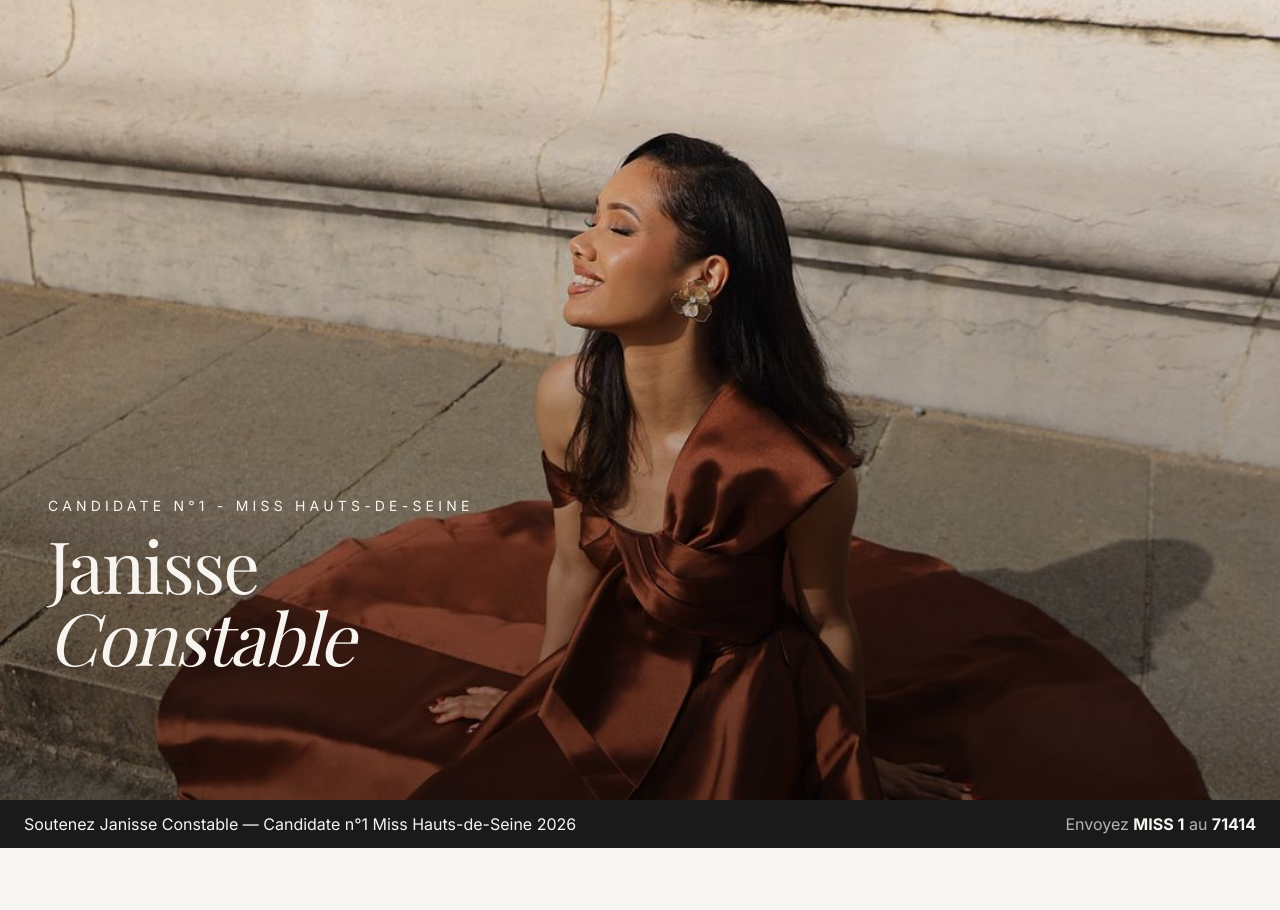
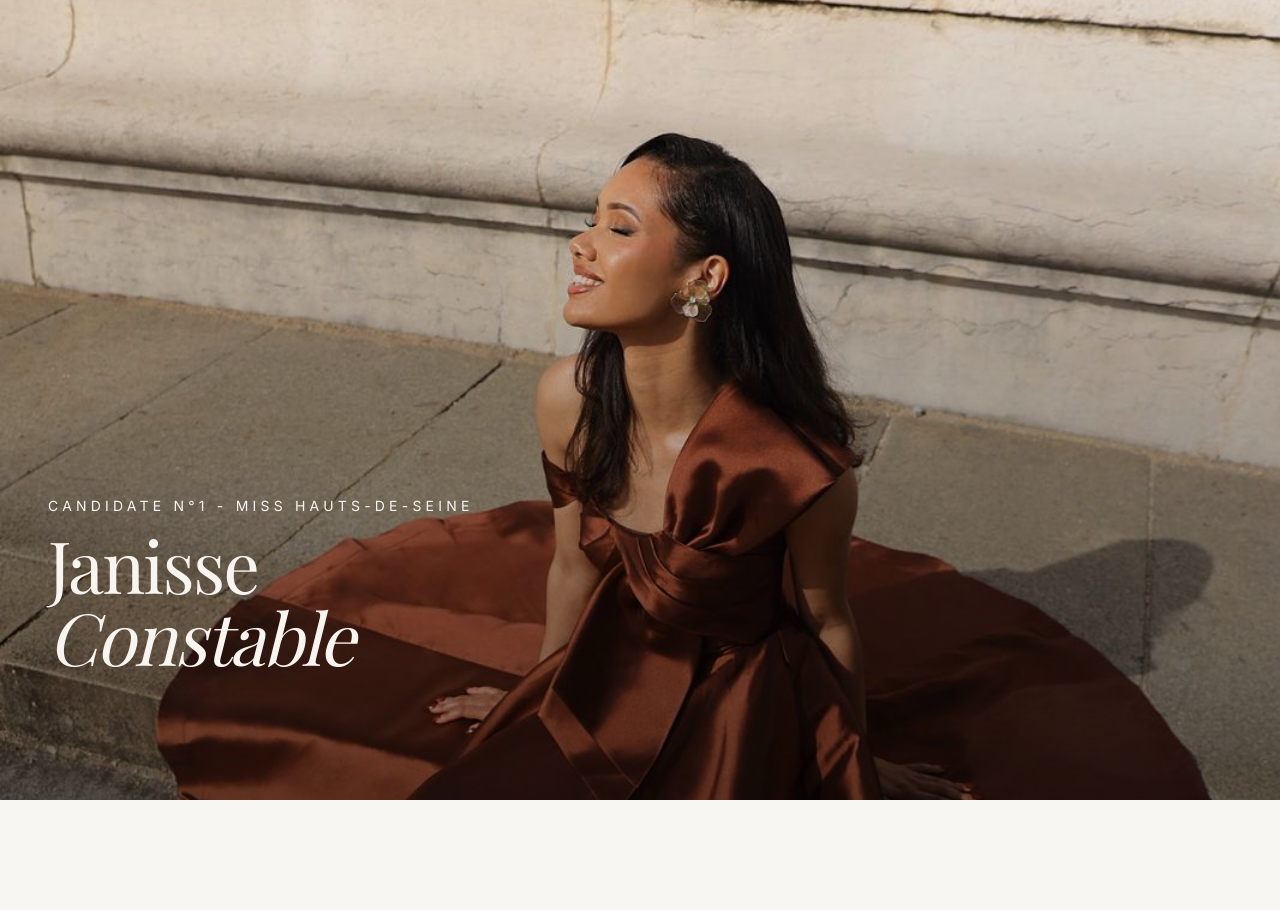
Before and after one commit to Yawleen/janisse-constable-website, a Next.js app: page / in a window 1280 px wide. Shown: the top 910 px of the page. Built offline with nearby package versions, Linux system fonts and the light colour scheme.

Commit message:
chore: temporarily hide sticky vote bar

```diff
--- a/app/page.tsx
+++ b/app/page.tsx
@@ -19,7 +19,7 @@ export default function Home() {
       <Event />
       <Engagement />
       <Footer />
-      <StickyVoteBar />
+      {/* <StickyVoteBar /> */}
     </main>
   );
 }
```
